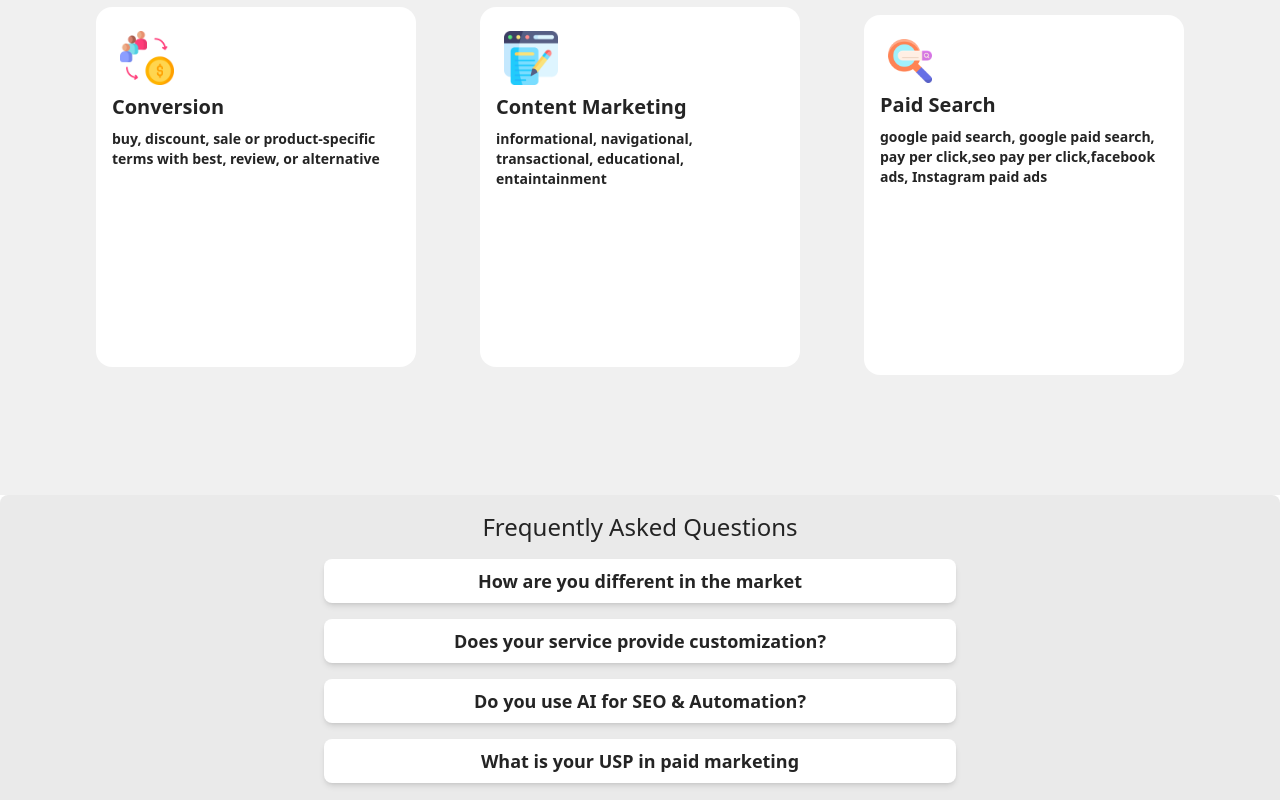
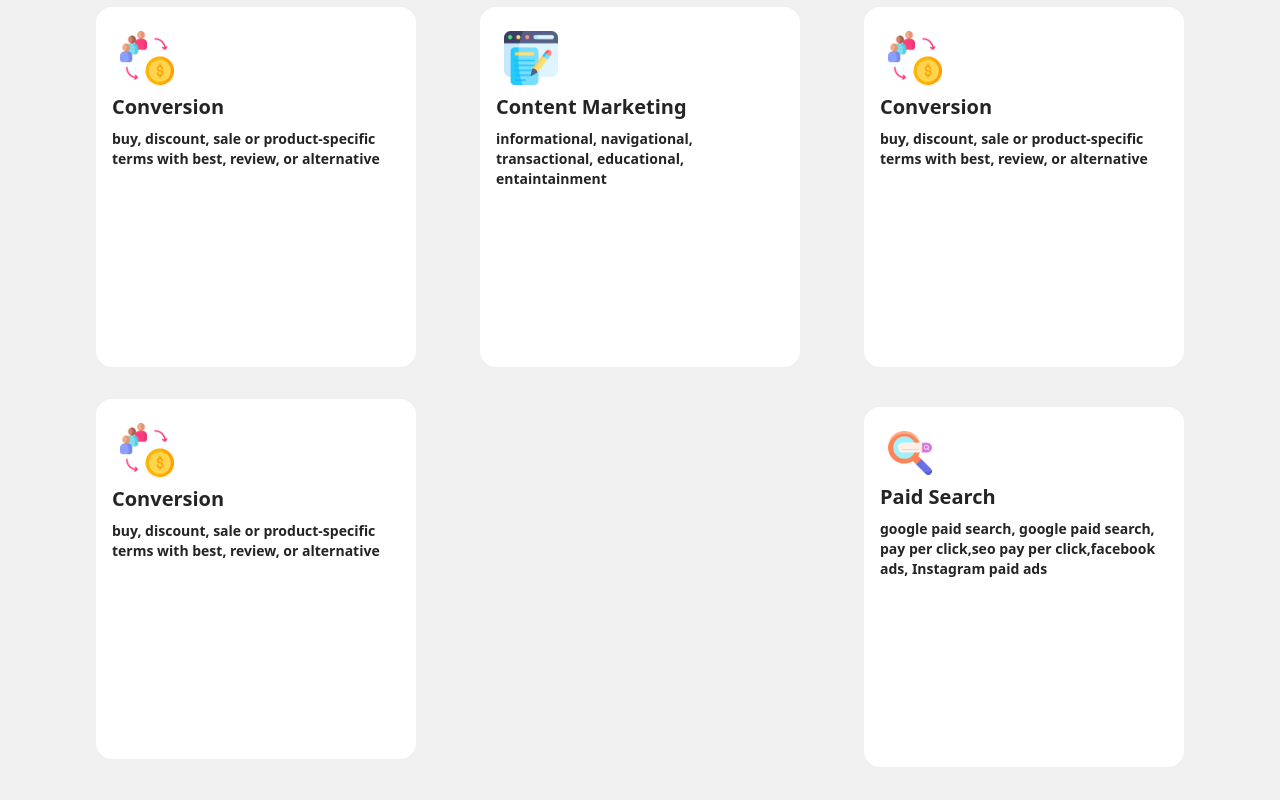
Before and after one commit to raosatyam09/seo, a React (Vite) app: page / in a window 1280 px wide. Shown: the part 1420-2220 px from the top of the page. Built offline with nearby package versions, Linux system fonts and the light colour scheme.

Commit message:
Update Service.jsx

```diff
--- a/src/components/Service.jsx
+++ b/src/components/Service.jsx
@@ -61,6 +61,26 @@ function Service (){
              <div className="text-sm pt-2"> informational, navigational, transactional, educational, entaintainment </div>
         </div>
 
+{/*         on line number 63 i am making some changes here  */}
+         <div className="w-xs h-[360px] bg-[#FFFFFF] rounded-2xl mb-8 text-xl font-bold p-4 transition-transform duration-300 ease-in-out hover:-translate-y-3 hover:shadow-lg hover:shadow-black/30">
+            <div className="w-[70px] h-auto p-2">
+                <img src={convert} alt="conversion"/>
+            </div>
+            Conversion
+           <div className="text-sm pt-2">buy, discount, sale or product-specific terms with best, review, or alternative </div>
+        </div>
+
+         <div className="w-xs h-[360px] bg-[#FFFFFF] rounded-2xl mb-8 text-xl font-bold p-4 transition-transform duration-300 ease-in-out hover:-translate-y-3 hover:shadow-lg hover:shadow-black/30">
+            <div className="w-[70px] h-auto p-2">
+                <img src={convert} alt="conversion"/>
+            </div>
+            Conversion
+           <div className="text-sm pt-2">buy, discount, sale or product-specific terms with best, review, or alternative </div>
+        </div>
+
+
+{/* changes are here till here actually added 2 cards   */}
+
 
         <div className="w-xs h-[360px] bg-[#FFFFFF] rounded-2xl mb-4 text-xl font-bold p-4 transition-transform duration-300 ease-in-out hover:-translate-y-3 hover:shadow-lg hover:shadow-black/30">
             <div className="w-[60px] h-auto p-2">
```
